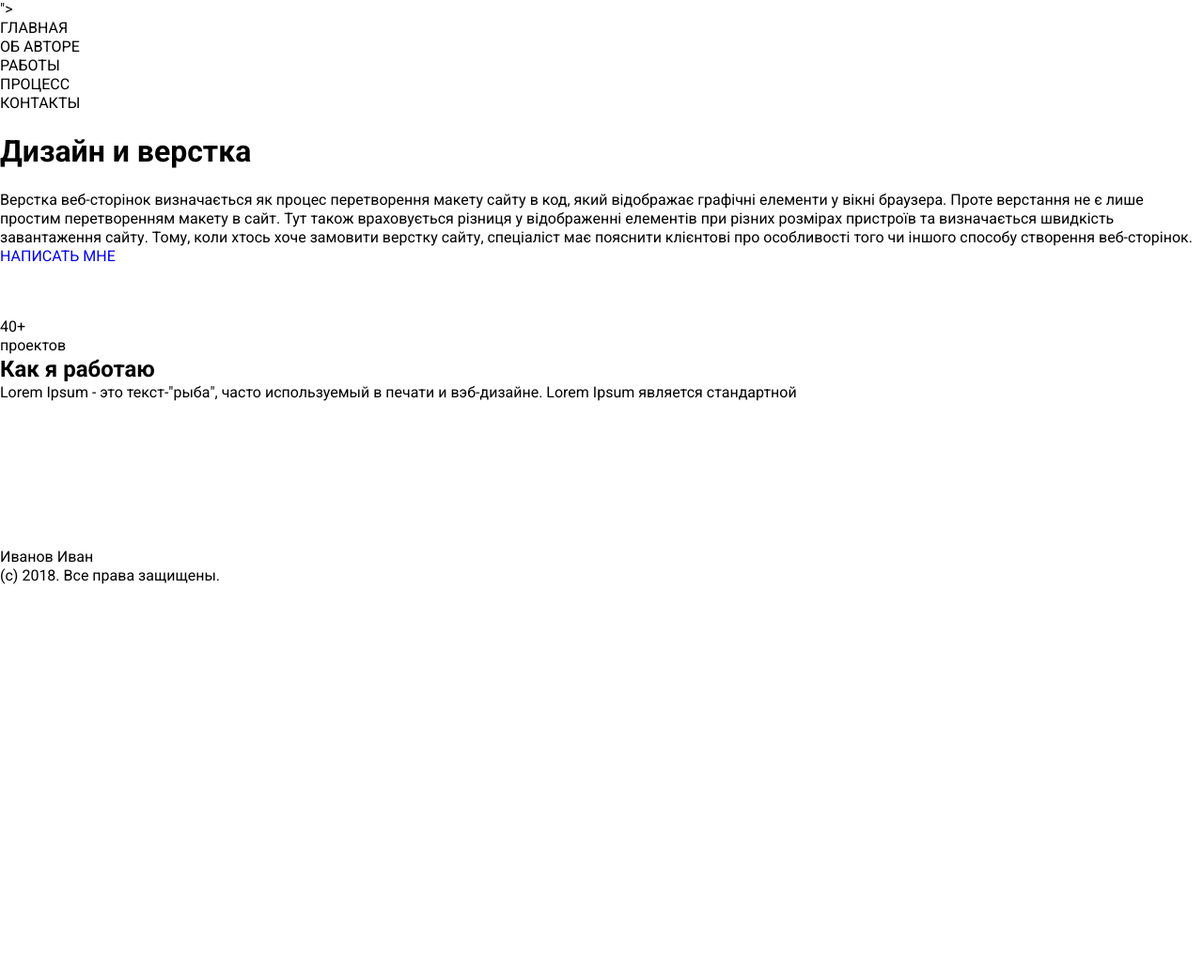
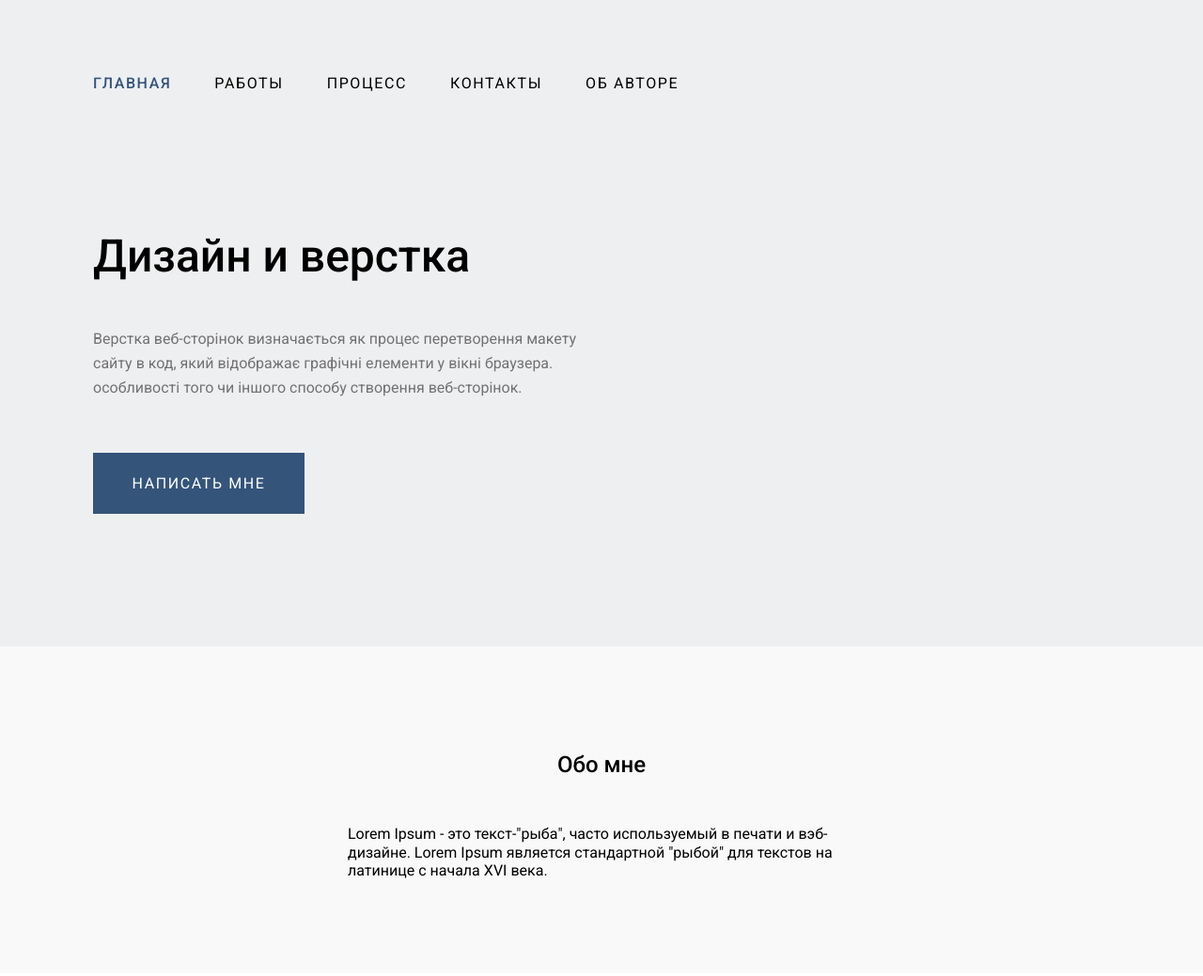
Before and after one commit to alex79yog/lesson_9_simple_site, a plain HTML site: page index.html in a window 1280 px wide. Shown: the top 1039 px of the page at 94% size. Before the commit the page ends 800 px from the top, so only its background shows below. Drawn offline with Linux system fonts and the light colour scheme.

Commit message:
html+сss header+main

```diff
--- a/index.html
+++ b/index.html
@@ -7,7 +7,9 @@
   <link rel="stylesheet" href="normalize.css">
   <link rel=" preconnect" href="https://fonts.googleapis.com">
   <link rel="preconnect" href="https://fonts.gstatic.com" crossorigin>
-  <link href="https://fonts.googleapis.com/css2?family=Roboto:ital,wght@0,100;0,300;0,400;0,500;0,700;0,900;1,100;1,300;1,400;1,500;1,700;1,900&display=swap" rel="stylesheet">">
+  <link
+    href="https://fonts.googleapis.com/css2?family=Roboto:ital,wght@0,100;0,300;0,400;0,500;0,700;0,900;1,100;1,300;1,400;1,500;1,700;1,900&display=swap"
+    rel="stylesheet">
   <link rel="stylesheet" type="text/css" href="style.css">
 
   <title>Symple site</title>
@@ -16,38 +18,54 @@
 <body>
   <!-- <header> -->
   <header class="header">
-    <section class="header">
+    <section class="container">
       <nav class="navbar">
         <ol class="navbar__list">
-          <li class="navbar__list--item"><a class="navbar__link" href="#"></a>ГЛАВНАЯ</li>
-          <li class="navbar__list--item"><a class="navbar__link" href="#"></a>ОБ АВТОРЕ</li>
-          <li class="navbar__list--item"><a class="navbar__link" href="#"></a>РАБОТЫ</li>
-          <li class="navbar__list--item"><a class="navbar__link" href="#"></a>ПРОЦЕСС</li>
-          <li class="navbar__list--item"><a class="navbar__link" href="#"></a>КОНТАКТЫ</li>
+          <li class="navbar__list--item">
+            <a class="navbar__link navbar__link--active" href="#">ГЛАВНАЯ</a>
+          </li>
+          <li class="navbar__list--item">
+            <a class="navbar__link" href="#">РАБОТЫ</a>
+          </li>
+          <li class="navbar__list--item">
+            <a class="navbar__link" href="#">ПРОЦЕСС</a>
+          </li>
+          <li class="navbar__list--item">
+            <a class="navbar__link" href="#">КОНТАКТЫ</a>
+          </li>
+          <li class="navbar__list--item">
+            <a class="navbar__link" href="#">ОБ АВТОРЕ</a>
+          </li>
         </ol>
       </nav>
 
       <div class="content">
         <h1 class="content__title">Дизайн и верстка</h1>
-        <div class="content__text">
+        <p class="content__text">
           Верстка веб-сторінок визначається як процес перетворення макету сайту в код, який відображає графічні
-          елементи у вікні браузера. Проте верстання не є лише простим перетворенням макету в сайт. Тут також
+          елементи у вікні браузера.
+          <!-- Проте верстання не є лише простим перетворенням макету в сайт. Тут також
           враховується різниця у відображенні елементів при різних розмірах пристроїв та визначається швидкість
-          завантаження сайту. Тому, коли хтось хоче замовити верстку сайту, спеціаліст має пояснити клієнтові про
+          завантаження сайту. Тому, коли хтось хоче замовити верстку сайту, спеціаліст має пояснити клієнтові про -->
           особливості того чи іншого способу створення веб-сторінок.
-          <div>
-            <a href="#">НАПИСАТЬ МНЕ</a>
-          </div>
-        </div>
+        </p>
+        <a class="content__link" href="#">НАПИСАТЬ МНЕ</a>
       </div>
-
-
     </section>
   </header>
 
-  <!-- about-me -->
+  <!-- about me -->
+  <main>
 
+    <section class="about">
+      <div class="container container--sm">
+        <h2 class="about__title">Обо мне </h2>
+        <p class="about__text">Lorem Ipsum - это текст-"рыба", часто используемый в печати и вэб-дизайне. Lorem Ipsum является стандартной
+        "рыбой" для текстов на латинице с начала XVI века.</p>
+        </div>
 
+    </section>
+  </main>
 
   <!-- numbers -->
 
--- a/style.css
+++ b/style.css
@@ -1,20 +1,123 @@
-*{
+:root {
+  --font-size: 16px;
+  --font-family: Roboto, sans-serif;
+  --font-weight: 400;
+
+  --container: 1100px;
+  --container-sm: 540px;
+
+  --color-gray-light: #f9f9f9;
+  --color-gray: #eeeff1;
+  --color-black: #000000;
+  --color-primary: #34547a;
+  --color-secondary: #727272;
+  --color-white: #ffffff;
+
+  --gap: 20px;
+  --gap-sm: calc(var(--gap) / 2); /* 10px */
+  --gap-md: calc(var(--gap) * 1.5); /* 30px */
+  --gap-lg: calc(var(--gap) * 2); /* 40px */
+
+  --line-hight-sm: 1.2;
+  --line-hight-lg: 1.64;
+  --letter-spacing: 0.1rem;
+}
+* {
   margin: 0;
   padding: 0;
   box-sizing: border-box;
   list-style: none;
 }
-
-html{
-    font-size: 16px;
-    font-family: Roboto, sans-serif;
-    font-weight: 400;
-    line-height: 1.25;
+html {
+  font-size: var(--font-size);
+  font-family: var(--font-family);
+  font-weight: var(--font-weight);
+  line-height: 1.2;
 }
 a {
   text-decoration: none;
 }
-.container{
-    width: min(100% - 40px, 1340px);
+.header {
+  padding: 79px;
+  padding-bottom: 141px;
+  background-color: var(--color-gray);
+}
+.container {
+  width: min(100% - 40px, 1110px);
+  width: min(100% - var(--gap-lg), var(--container));
   margin-inline: auto;
 }
+.navbar {
+  margin-bottom: 136px;
+}
+.navbar__list {
+  display: flex;
+  gap: 43px;
+  /* justify-content: space-between; */
+  align-items: center;
+}
+.navbar__link {
+  color: var(--color-black);
+  font-weight: var(--font-weight);
+  letter-spacing: var(--letter-spacing);
+  padding: var(--gap-sm) 3px var(--gap-sm) 0;
+}
+.navbar__link--active {
+  color: var(--color-primary);
+  font-weight: 500;
+}
+.content {
+  display: flex;
+  flex-direction: column;
+  align-items: flex-start;
+  max-width: 540px;
+}
+.content__title {
+  font-size: 3rem;
+  font-weight: 500;
+  line-height: var(--line-hight-lg);
+  margin-bottom: 35px;
+  margin-top: 0;
+}
+.content__text {
+  font-family: var(--font-family);
+  font-size: var(--font-size);
+  font-weight: var(--font-weight);
+  line-height: 26.25px;
+  text-align: left;
+  margin-bottom: 55px;
+  color: var(--color-secondary);
+}
+.content__link {
+  min-width: 225px;
+  min-height: 65px;
+  background-color: var(--color-primary);
+  color: var(--color-white);
+  letter-spacing: var(--letter-spacing);
+  padding: 0.5em;
+  display: flex;
+  justify-content: center;
+  align-items: center;
+}
+/* about me */
+.about {
+padding: 112px 0 100px 0;
+background-color: var(--color-gray-light);
+
+}
+.container--sm {
+  display: flex;
+  flex-direction: column;
+  width: min(100% - var(--gap-lg), var(--container-sm));
+  align-items: center;
+
+
+}
+.about__title {
+  margin-bottom: 50px;
+  font-weight: 500;
+
+}
+.about__text {
+
+}
```
Also changed, not shown: img/Безымянный.png (added). Lines whose indentation alone changed are shown as unchanged.
